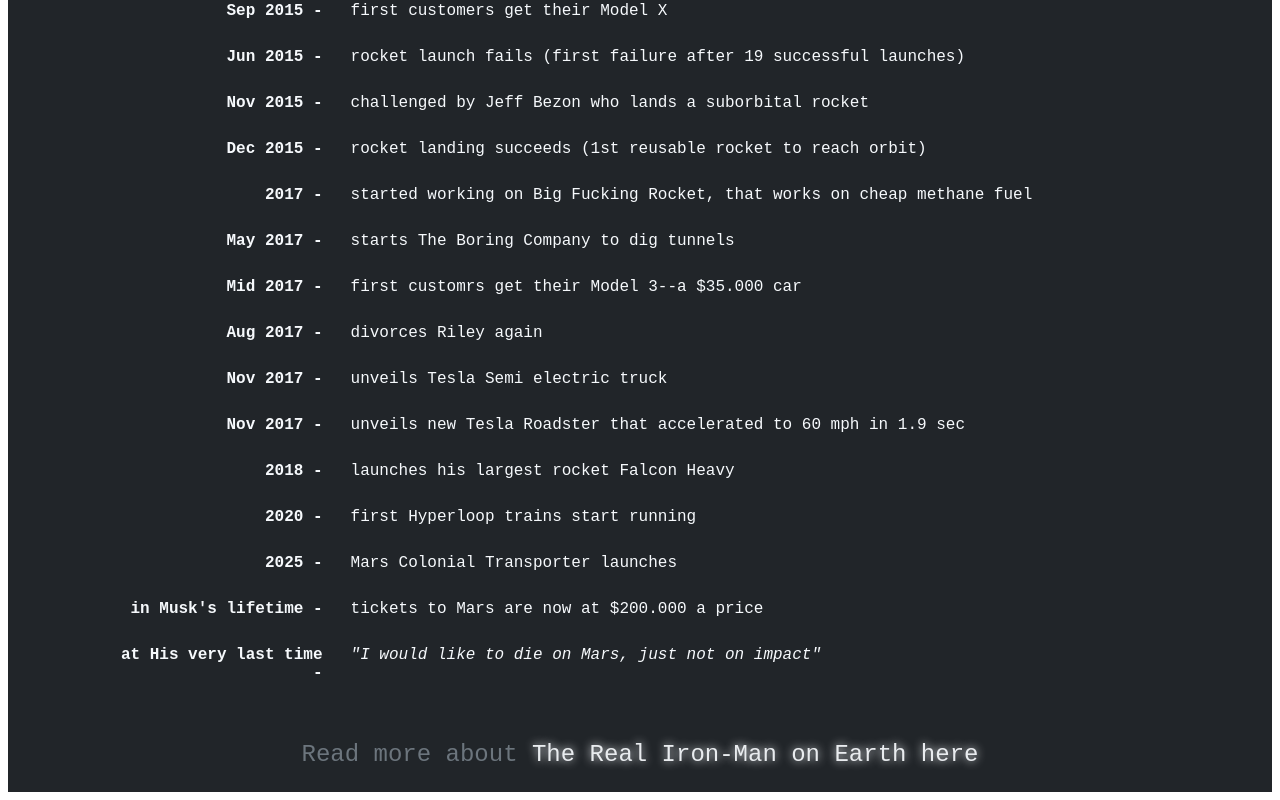
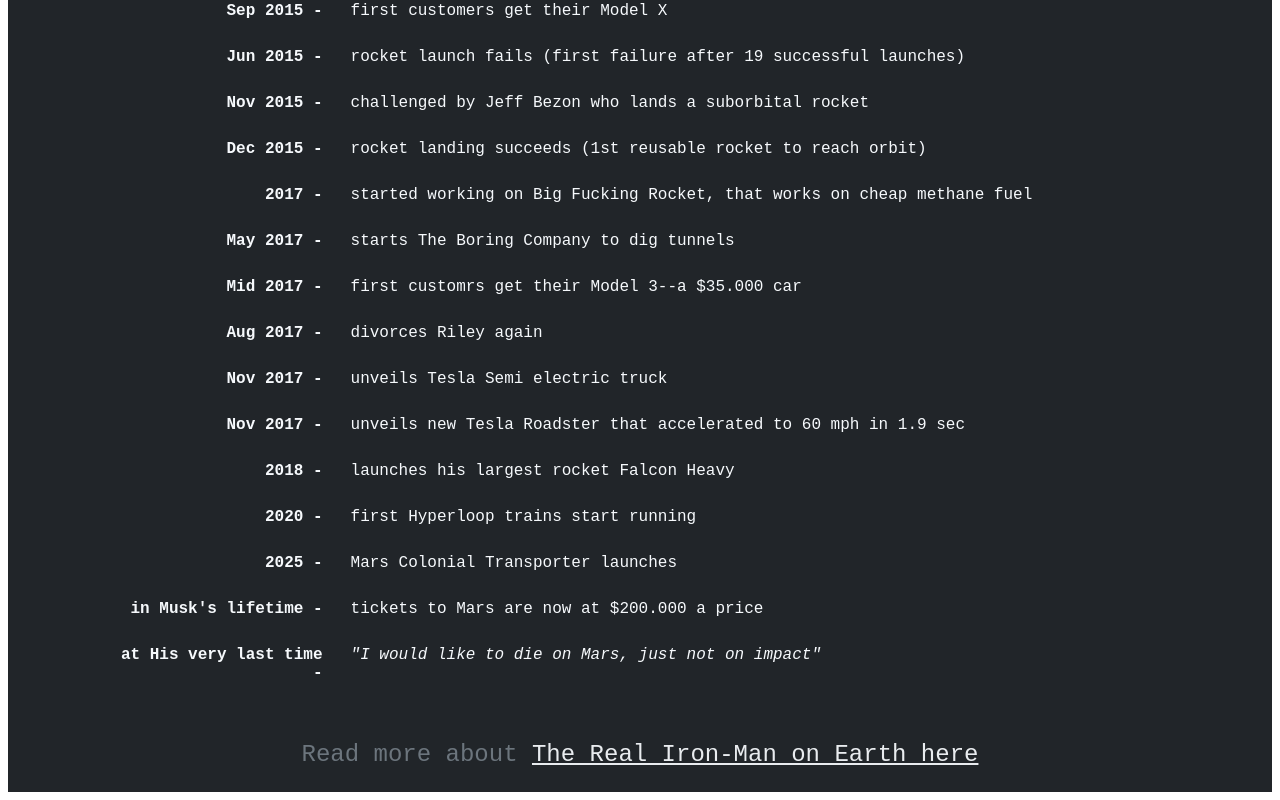
Before and after one commit to j03hanafi/Tribute-Page--freecodecamp, a plain HTML site: page index.html in a window 1280 px wide. In both pictures the pointer is over the link "The Real Iron-Man on Earth here". Shown: the part 4383-5183 px from the top of the page. Drawn offline with Linux system fonts and the light colour scheme.

Commit message:
update css tribute-link:hover

```diff
--- a/style.css
+++ b/style.css
@@ -94,5 +94,5 @@
 }
 
 #tribute-link:hover {
-  text-shadow: 0 0 10px #f6f9fc;
+  text-decoration: underline;
 }
```
